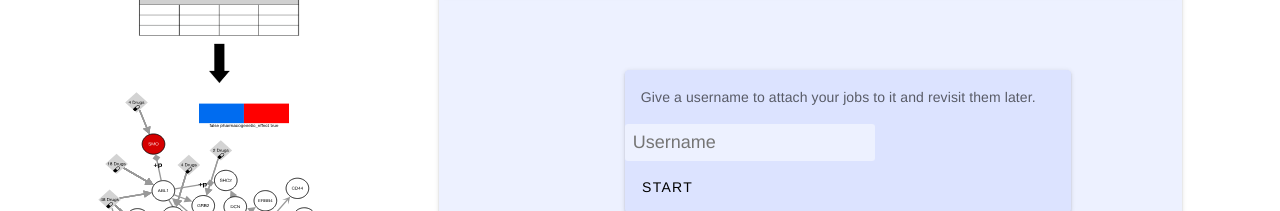
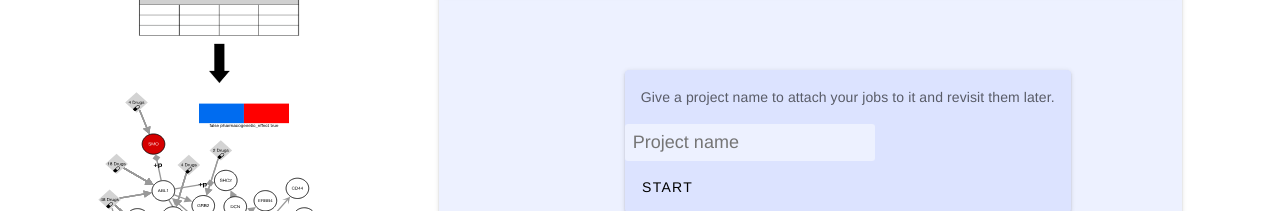
Before and after one commit to MirjamFi/PeCaX, a Nuxt app: page / in a window 1280 px wide. Shown: the part 302-513 px from the top of the page. Built offline with nearby package versions, Linux system fonts and the light colour scheme.

Commit message:
changed username to project name

```diff
--- a/pages/index.vue
+++ b/pages/index.vue
@@ -31,8 +31,8 @@
 		    			<div class="text-center"style="margin-bottom: 20px; margin-top: 10%; padding-bottom: 10px; font-size: 20px; font-weight: 500; width: 60%; margin-left: 25%; ">
 		    				<v-card text class="rounded-card"  style="background-color:#DCE3FF; color:#000000" >
 		    					<v-card-text color="black">
-		    						Give a username to attach your jobs to it and revisit them later.</v-card-text>
-	 							<input name="username" ref="username" placeholder="Username" style="width: 250px; color:#000000; font-size: 18px; background-color: #EDF1FF"/>
+		    						Give a project name to attach your jobs to it and revisit them later.</v-card-text>
+	 							<input name="username" ref="username" placeholder="Project name" style="width: 250px; color:#000000; font-size: 18px; background-color: #EDF1FF"/>
 	 				 			<v-card-actions>
 	 				  				<v-btn text style="color:#000000" color="#DCE3FF"v-on:click="loggedIn();">Start</v-btn>
 				      			</v-card-actions>
--- a/pages/profile.vue
+++ b/pages/profile.vue
@@ -28,7 +28,7 @@
       <div style="margin-left: 10%">
         <table class="float-left">
           <tr>
-            <td style="padding:0 15px;">User: </td>
+            <td style="padding:0 15px;">Project: </td>
             <td> {{ username }}</td>
           </tr>
           <tr>
```
